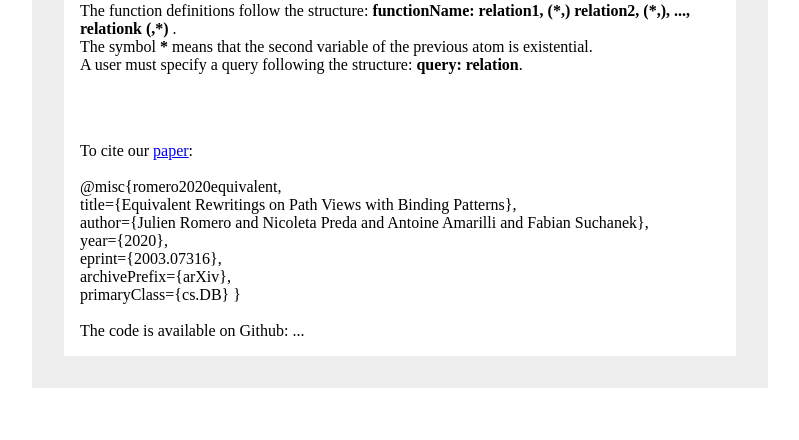
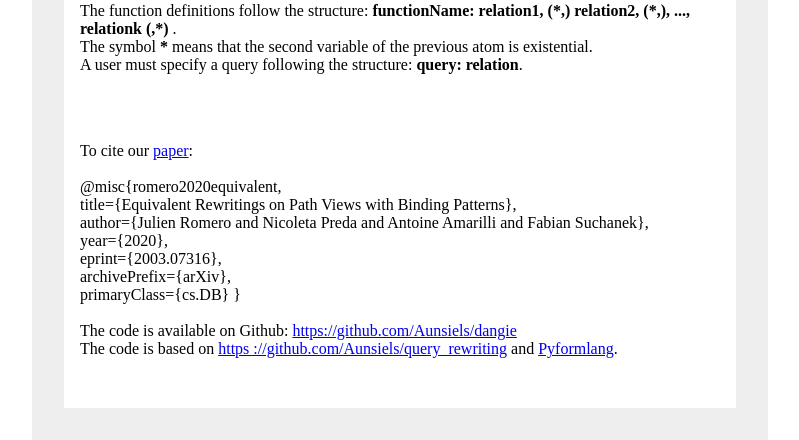
Before and after one commit to Aunsiels/dangie, a Flask app: page / in a window 1280 px wide. Shown: the part 820-1260 px from the top of the page, without its empty margins (240-1039 px from the left). Before the commit the page ends 1208 px from the top, so only its background shows below. Run offline with Flask 2, Linux system fonts and the light colour scheme.

Commit message:
update README and links

```diff
--- a/dangie/templates/index.html
+++ b/dangie/templates/index.html
@@ -96,8 +96,15 @@
             primaryClass={cs.DB}
         }
         <br><br>
-        The code is available on Github: <a>...</a>
+        The code is available on Github: <a
+            href="https://github.com/Aunsiels/dangie">https://github.com/Aunsiels/dangie</a><br>
+        The code is based on <a
+            href="https://github.com/Aunsiels/query_rewriting">https
+        ://github.com/Aunsiels/query_rewriting</a> and <a
+            href="https://pyformlang.readthedocs.io/en/latest/">Pyformlang</a>.
     </p>
+
+    <br>
 
 </body>
 </html>
```
Also changed, not shown: README.md.
